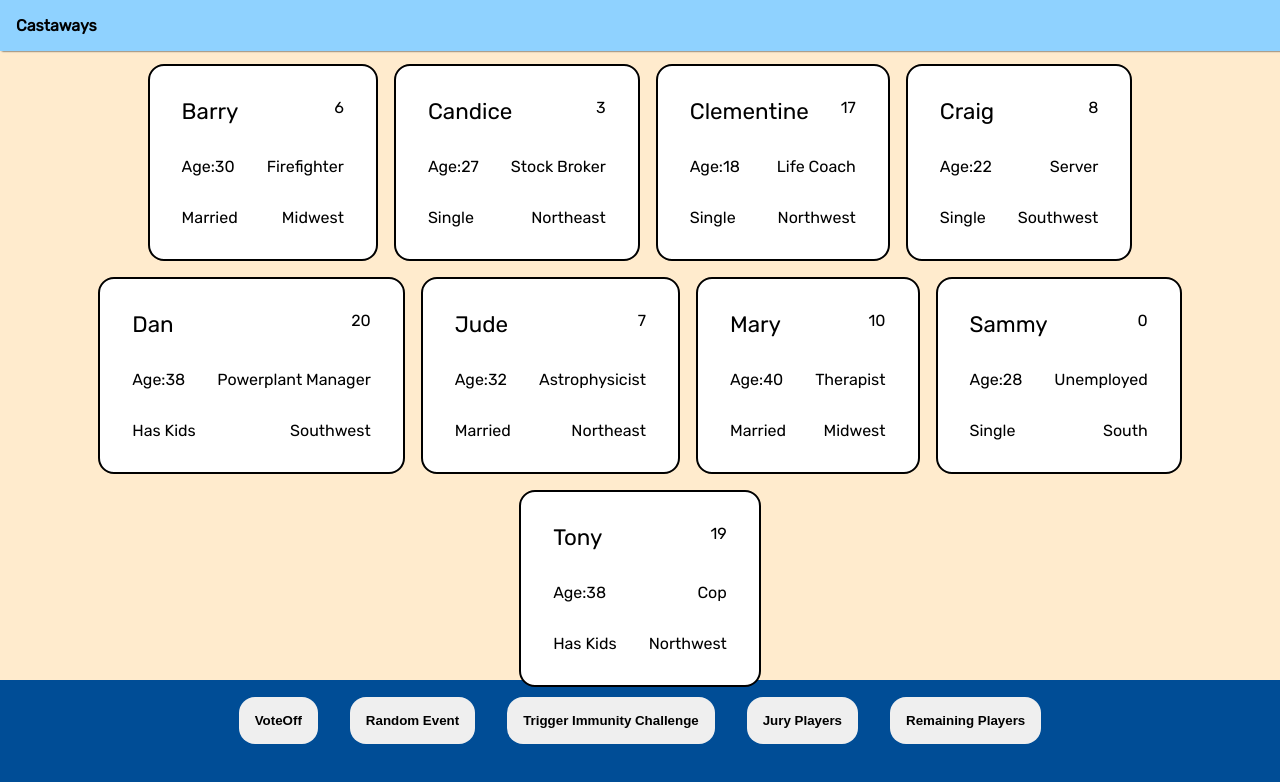
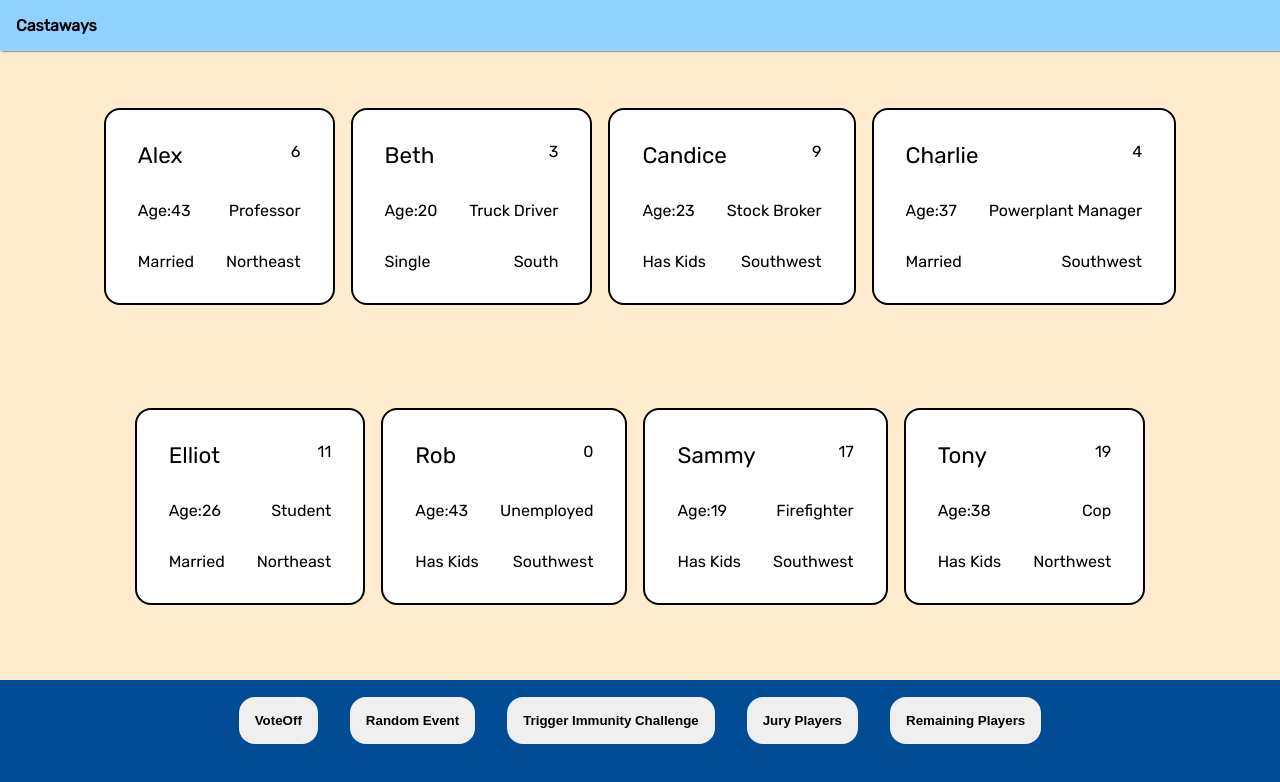
Before and after one commit to mwinser/castaways, a React (Create React App) app: page / in a window 1280 px wide. Shown: the top 782 px of the page. Built offline with nearby package versions, Linux system fonts and the light colour scheme.

Commit message:
made all players random

```diff
--- a/src/player_data.js
+++ b/src/player_data.js
@@ -1,107 +1,11 @@
-const playerData = [
-    {name: "Sammy",
-    age: 28,
-    job: "Unemployed",
-    region: "South",
-    family: "Single",
-    personality:0,
-    votesAgainst: 0,
-    stamina: 5,
-    willpower: 10,
-    dexterity: 12,
-    intelligence: 15
-    },
-    {name: "Barry",
-    age: 30,
-    job: "Firefighter",
-    region: "Midwest",
-    family: "Married",
-    personality: 6,
-    votesAgainst: 0,
-    stamina: 16,
-    willpower: 12,
-    dexterity: 10,
-    intelligence: 9
-    },
-    {name: "Dan",
-    age: 38,
-    job: "Powerplant Manager",
-    region: "Southwest",
-    family: "Has Kids",
-    personality: 20,
-    votesAgainst: 0,
-    stamina: 7,
-    willpower: 15,
-    dexterity: 10,
-    intelligence: 16
-    },
-    {name: "Mary",
-    age: 40,
-    job: "Therapist",
-    region: "Midwest",
-    family: "Married",
-    personality: 10,
-    votesAgainst: 0,
-    stamina: 5,
-    willpower: 20,
-    dexterity: 6,
-    intelligence: 15
-    },
-    {name: "Jude",
-    age: 32,
-    job: "Astrophysicist",
-    region: "Northeast",
-    family: "Married",
-    personality: 7,
-    votesAgainst: 0,
-    stamina: 5,
-    willpower: 5,
-    dexterity: 5,
-    intelligence: 20
-    },
-    {name: "Clementine",
-    age: 18,
-    job: "Life Coach",
-    region: "Northwest",
-    family: "Single",
-    personality: 17,
-    votesAgainst: 0,
-    stamina: 12,
-    willpower: 14,
-    dexterity: 9,
-    intelligence: 12
-    },
-    {name: "Candice",
-    age: 27,
-    job: "Stock Broker",
-    region: "Northeast",
-    family: "Single",
-    personality: 3,
-    votesAgainst: 0,
-    stamina: 10,
-    willpower: 16,
-    dexterity: 9,
-    intelligence: 15
-    },
-    {name: "Craig",
-    age: 22,
-    job: "Server",
-    region: "Southwest",
-    family: "Single",
-    personality: 8,
-    votesAgainst: 0,
-    stamina: 13,
-    willpower: 11,
-    dexterity: 6,
-    intelligence: 15
-    }
-]
+const playerData = []
 
-function startingStats() {
+function startingStats(numPlayers) {
     var names = ["Sammy", "Barry", "Dan", "Candice", "Clementine", "Ziggy", "Adam", "Alex", "Ambrosia", "Tony", "Tina", "Jude", "DeShawn", "Mike", "Stevie", "Sam", "Elliot", "Rob", "Roberto", "Robbie", "Bobby", "Amy", "Beth", "Charlie", "Freya", "Dom", "Latoya"]
     const jobs = ["Unemployed", "Server","Student","Powerplant Manager", "Construction Worker","Truck Driver","Firefighter", "Cop","Soldier","Therapist", "Astrophysicist","Professor","Life Coach", "Stock Broker","Lawyer"]
     const regions = ["Northeast", "South", "Midwest", "Northwest", "Southwest"]
     const families = ["Single", "Married", "Has Kids"]
+
     //function to make sure no names are chosen twice
     function pickName(){
         let number = ~~(Math.random()*names.length)
@@ -116,6 +20,7 @@ function startingStats() {
         jobs.splice(number, 1)
         return job
     }
+    for (let i=0;i<numPlayers;i++){
         //create random player
         const rando = {
             name: pickName(),
@@ -130,8 +35,9 @@ function startingStats() {
             dexterity: ~~(Math.random()*20),
             intelligence: ~~(Math.random()*20),
             }
-    console.log(rando)
         playerData.push(rando)
+    }
+
 
     playerData.forEach(player=>{
         //set categories
@@ -207,7 +113,7 @@ function startingLoyalties() {
 }
 
 
-startingStats()
+startingStats(8)
 startingLoyalties()
 
 export default playerData
```
Lines whose indentation alone changed are shown as unchanged.
